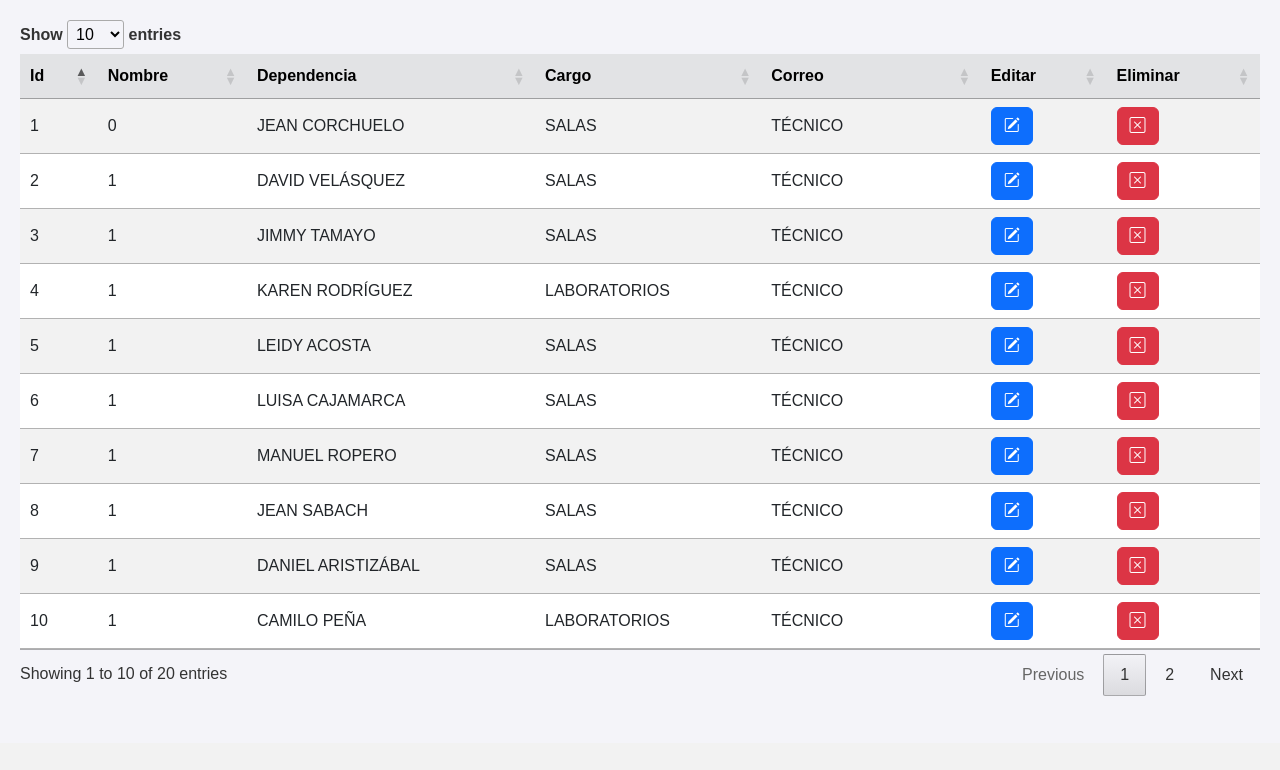
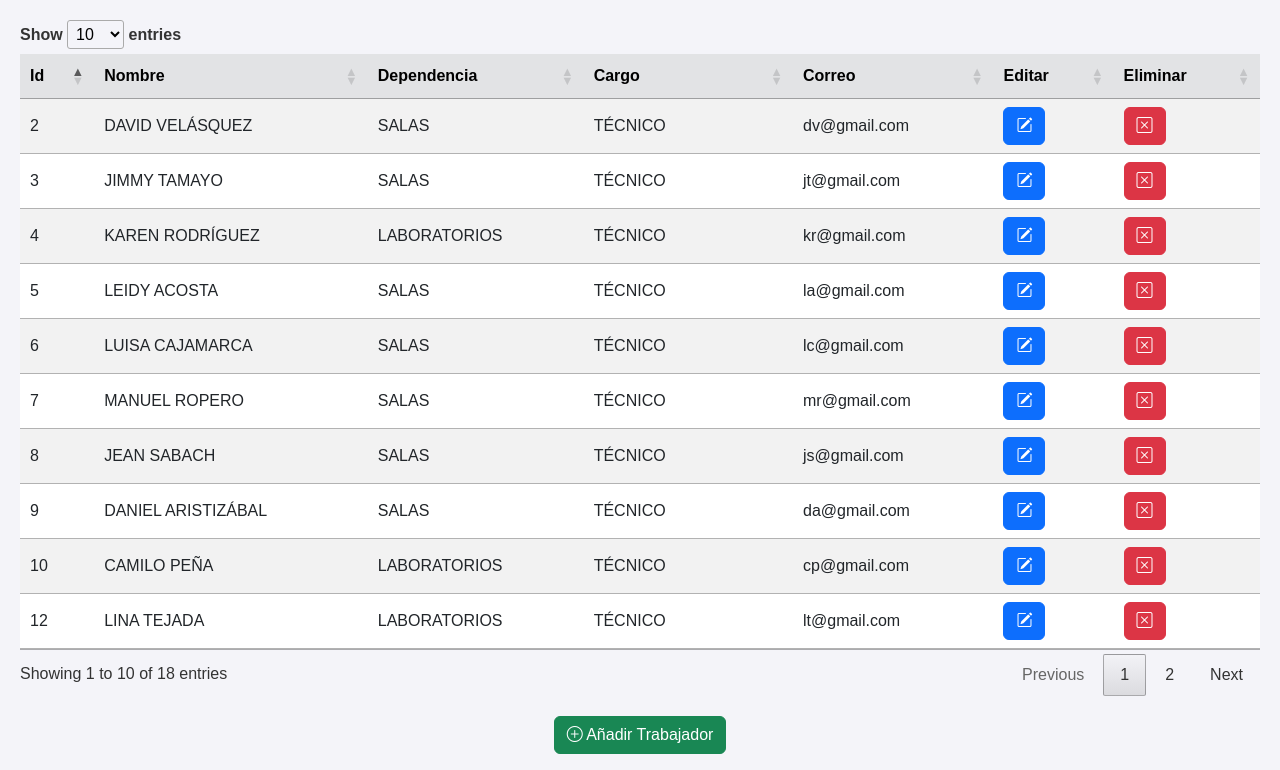
Before and after one commit to JJtamayoQ/inventory_app, a Flask app: page /workers in a window 1280 px wide. Shown: the part 57-827 px from the top of the page. Before the commit the page ends 753 px from the top, so only its background shows below. Run offline with Flask 3, Linux system fonts and the light colour scheme; data comes from the database, SQL or seed files in the repository; both versions use the stored data as it was after the commit; some libraries are stand-ins or nearby versions.

Commit message:
Se definen las funciones del back-end de los botónes en la página de trabajadores

```diff
--- a/app.py
+++ b/app.py
@@ -326,8 +326,8 @@ def activate_item():
 
         if not id or not worker_id:
             flash('Todos los campos son obligatorios.')
-            print("Im in")
         else:
+            # Conecta con la base de datos
             conn = sqlite3.connect('inventario.db')
             cursor = conn.cursor()
 
@@ -389,17 +389,75 @@ def workers():
     cursor = conn.cursor()
 
     workers = cursor.execute('''
-    SELECT * FROM trabajadores;
+    SELECT * FROM trabajadores
+    WHERE trabajadores.Activo = TRUE;
     ''').fetchall()
 
     conn.close()
 
     ## Transforma la lista de tuplas en lista de diccionarios JSON friendly
     # Índices de las columnas
-    colums_worker = ["id","nombre","dependencia","cargo","correo"]
+    colums_worker = ["id","activo","nombre","dependencia","cargo","correo"]
     workers_dict = [dict(zip(colums_worker, row)) for row in workers]
 
     return render_template('workers.html', workers=workers_dict)
 
+@app.route('/edit_worker', methods=('GET','POST'))
+def edit_worker():
+    if request.method == 'POST':
+        id = request.form['id']
+        name = request.form['name']
+        branch = request.form['branch']
+        position = request.form['position']
+        email = request.form['email']
+
+        if not id or not name or not branch or not position or not email:
+            flash('Todos los campos son obligatorios.')
+        else:
+            # Conectar a la base de datos SQLite
+            conn = sqlite3.connect('inventario.db')
+            cursor = conn.cursor()
+
+            # Actualiza los campos del trabajador con el id
+            cursor.execute('''
+            UPDATE trabajadores
+            SET
+                Nombre_Apellido = ?,
+                Dependencia = ?,
+                Cargo = ?,
+                Correo = ?
+            WHERE Trabajador_id = ?;
+            ''',(name,branch,position,email,id))
+
+            # Se confirma el cambio y cierra la conexión
+            conn.commit()
+            conn.close()
+            return redirect(url_for('workers'))
+
+@app.route('/delete_worker', methods=('GET','POST'))
+def delete_worker():
+    if request.method == 'POST':
+        id = request.form['id']
+
+        if not id:
+            flash('Todos los campos son obligatorios.')
+        else:
+            # Conectar a la base de datos SQLite
+            conn = sqlite3.connect('inventario.db')
+            cursor = conn.cursor()
+
+            # Desactiva el trabajador para no mostrarlo más
+            cursor.execute('''
+            UPDATE trabajadores
+            SET
+                Activo = ?
+            WHERE Trabajador_id = ?;
+            ''',(False, id))
+
+            # Se confirma el cambio y cierra la conexión
+            conn.commit()
+            conn.close()
+            return redirect(url_for('workers'))
+
 if __name__ == '__main__':
     app.run(debug=True, host='0.0.0.0', port=5001)
--- a/data/excel_to_sqlite.py
+++ b/data/excel_to_sqlite.py
@@ -65,8 +65,9 @@ df_insumos.drop(columns=['Lugar'], inplace=True)
 
 # Agregar la columna Cantidad_Inicial para el control del estado del insumo
 df_insumos['Cantidad_Inicial'] = df_insumos['Cantidad']
-# Agregar la columna 'Activo' para deshabilitar("eliminar") insumos
+# Agregar la columna 'Activo' para deshabilitar("eliminar") insumos y trabajadores
 df_insumos['Activo'] = [True]*df_insumos['Nombre'].size
+df_usuarios['Activo'] = [True]*df_usuarios['Nombre_Apellido'].size
 
 # Definir el estado de cada insumo
 df_insumos['Estado_id'] = np.where(df_insumos['Cantidad'] == 0, 3, 1)
@@ -87,6 +88,7 @@ cursor = conn.cursor()
 cursor.execute('''
 CREATE TABLE IF NOT EXISTS trabajadores (
     Trabajador_id INTEGER PRIMARY KEY,
+    Activo BOOL NOT NULL,
     Nombre_Apellido TEXT NOT NULL,
     Dependencia TEXT NOT NULL,
     Cargo TEXT NOT NULL,
--- a/templates/index.html
+++ b/templates/index.html
@@ -319,7 +319,7 @@
                         <div class="row mb-3">
                             <div class="col-xl-4">
                                 <label for="add-name" class="form-label">Nombre - Marca</label>
-                                <input type="text" class="form-control" id="add-name" name="name" placeholder="ej. Marcador - Pelikan" required>
+                                <input type="text" class="form-control" id="add-name" name="name" placeholder="ej: Marcador - Pelikan" required>
                             </div>
                             <div class="col-xl-1">
                                 <label for="add-quantity" class="form-label">Cantidad</label>
--- a/templates/workers.html
+++ b/templates/workers.html
@@ -95,6 +95,20 @@
         </table>
     </div>
 
+    <!-- Botón de agregar trabajador -->
+    <div class="container mb-3 text-center">
+        <div class="row justify-content-center">
+            <div class="col">
+                <button type="button" class="btn btn-success"
+                data-bs-toggle="modal"
+                data-bs-target="#addModal">
+                    <i class="bi bi-plus-circle"></i>
+                    Añadir Trabajador
+                </button>
+            </div>
+        </div>
+    </div>
+
     <!-- Modales -->
     <!-- Modal Editar -->
     <div class="modal fade" id="editModal" tabindex="-1" aria-labelledby="editModalLabel" aria-hidden="true">
@@ -206,54 +190,37 @@
                     </div>
                     <div class="modal-body">
                         <div class="row mb-3">
-                            <div class="col-xl-4">
-                                <label for="add-name" class="form-label">Nombre</label>
-                                <input type="text" class="form-control" id="add-name" name="name" placeholder="ej. Marcador - Pelikan" required>
+                            <div class="col-xl-3">
+                                <label for="add-name" class="form-label">Nombre y Apellido</label>
+                                <input type="text" class="form-control" id="add-name" name="name" placeholder="ej: JIMMY TAMAYO" required>
                             </div>
-                            <div class="col-xl-1">
+                            <div class="col-xl-3">
                                 <label for="add-branch" class="form-label">Dependencia</label>
-                                <input type="number" class="form-control" id="add-branch" name="branch" value="1" min="1" required>
-                            </div>
-                            <div class="col-xl-2">
-                                <label for="add-package" class="form-label">Cargo</label>
-                                <select class="form-select" id="add-package" name="package" required>
+                                <select class="form-select" id="add-branch" name="branch" required>
                                     <option value="">Seleccione</option>
-                                    {% for package in packages %}
-                                    <option value="{{ package.id }}">{{ package.nombre }}</option>
-                                    {% endfor %}
+                                    <option value="SALAS">SALAS</option>
+                                    <option value="LABORATORIOS">LABORATORIOS</option>
+                                    <option value="COORDINACION">COORDINACIÓN</option>
                                 </select>
                             </div>
-                            <div class="col-xl-2">
-                                <label for="add-location" class="form-label">Correo</label>
-                                <select class="form-select" id="add-location" name="location" required>
+                            <div class="col-xl-3">
+                                <label for="add-position" class="form-label">Cargo</label>
+                                <select class="form-select" id="add-position" name="position" required>
                                     <option value="">Seleccione</option>
-                                    {% for location in locations %}
-                                    <option value="{{ location.id }}">{{ location.nombre }}</option>
-                                    {% endfor %}
+                                    <option value="TÉCNICO">TÉCNICO</option>
+                                    <option value="ASISTENTE DE COORD.">ASISTENTE DE COORD.</option>
+                                    <option value="COORDINADOR">COORDINADOR</option>
                                 </select>
+                            </div>
+                            <div class="col-xl-3">
+                                <label for="add-email" class="form-label">Correo</label>
+                                <input type="email" class="form-control" id="add-email" name="email" placeholder="ej@gmail.com" required>
                             </div>
                         </div>
                     </div>
                     <div class="modal-footer">
-                        <div class="col-xl-6 mx-auto">
-                            <div class="col">
-                                <label for="add-worker" class="form-label">Responsable</label>
-                                <select class="form-select" id="add-worker" name="worker" required>
-                                    <option selected value="">Seleccione una opción</option>
-                                    {% for worker in workers %}
-                                    <option value="{{ worker.id }}">{{ worker.nombre }}</option>
-                                    {% endfor %}
-                                </select>
-                            </div>
-                            <div class="col">
-                                <label for="add-comment" class="form-label">Comentarios</label>
-                                <textarea class="form-control" id="add-comment" name="comment" placeholder="Agregue una descripción de la edición, si es necesario"></textarea>
-                            </div>
-                        </div>
-                        <div class="col-xl-3">
-                            <button type="button" class="btn btn-secondary" data-bs-dismiss="modal">Cancelar</button>
-                            <button type="submit" class="btn btn-success">Agregar</button>
-                        </div>
+                        <button type="button" class="btn btn-secondary" data-bs-dismiss="modal">Cancelar</button>
+                        <button type="submit" class="btn btn-success">Agregar</button>
                     </div>
                 </form>
             </div>
```
Also changed, not shown: other parts of templates/workers.html (+1 -31 lines), data/inventario.db, inventario.db.
